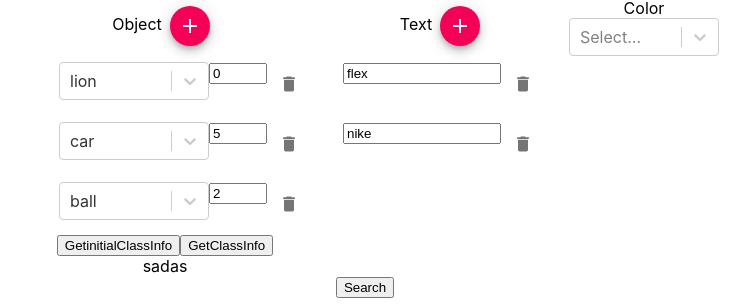
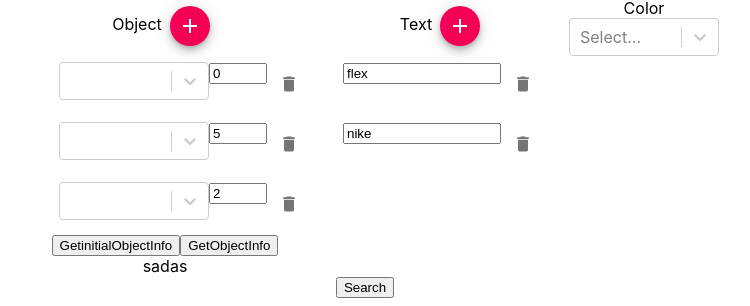
Before and after one commit to jaeyubsong/Simple-React-Flask-App, a React (Create React App) app in the folder react-frontend/: page / in a window 1280 px wide. Shown: the part 184-490 px from the top of the page, without its empty margins (275-1025 px from the left). Built offline with nearby package versions, Linux system fonts and the light colour scheme.

Commit message:
Added 'type' in search options

```diff
--- a/react-frontend/src/components/search/SearchCondition.js
+++ b/react-frontend/src/components/search/SearchCondition.js
@@ -34,22 +34,22 @@ const SearchCondition = (props) => {
 
   const classes = useStyles();
 
-  const initialClassInfo = [{ class: "lion", number: 0 },
-  { class: "car", number: 5 },
-  { class: "ball", number: 2 }];
+  const initialObjectInfo = [{ type: "object", object: "lion", number: 0 },
+  { type: "object", object: "car", number: 5 },
+  { type: "object", object: "ball", number: 2 }];
 
-  const initialOcrInfo = [{ text: "flex" }, { text: "nike" }];
+  const initialOcrInfo = [{ type: "text", text: "flex" }, { type: "text", text: "nike" }];
 
-  const initialColorInfo = [{ color: "aqua"}];
+  const initialColorInfo = [{ type: "color", color: "aqua"}];
 
   const [count, setCount] = useState(0)
-  const [classInfo, setClassInfo] = useState(initialClassInfo)
+  const [objectInfo, setObjectInfo] = useState(initialObjectInfo)
   const [ocrInfo, setOcrInfo] = useState(initialOcrInfo)
   const [colorInfo, setColorInfo] = useState(initialColorInfo);
 
   useEffect(() => {
     console.log("Use effect called");
-    console.log(initialClassInfo);
+    console.log(initialObjectInfo);
     // setClassInfo(initialClassInfo);
   }, [])
 
@@ -70,15 +70,15 @@ const SearchCondition = (props) => {
     setInfoArray(tempArray);
   }
 
-  const addClass = addSearchOption(classInfo, setClassInfo, { class: "", number: 0 });
-  const removeClass = removeSearchOption(classInfo, setClassInfo);
-  const changeClass = changeSearchOption(classInfo, setClassInfo);
+  const addObject = addSearchOption(objectInfo, setObjectInfo, { type: "object", object: "", number: 0 });
+  const removeObject = removeSearchOption(objectInfo, setObjectInfo);
+  const changeObject = changeSearchOption(objectInfo, setObjectInfo);
 
-  const addOcr = addSearchOption(ocrInfo, setOcrInfo, { text: "" });
+  const addOcr = addSearchOption(ocrInfo, setOcrInfo, { type: "text", text: "" });
   const removeOcr = removeSearchOption(ocrInfo, setOcrInfo);
   const changeOcr = changeSearchOption(ocrInfo, setOcrInfo);
 
-  const addColor = addSearchOption(colorInfo, setColorInfo, { color: "" });
+  const addColor = addSearchOption(colorInfo, setColorInfo, { type: "color", color: "" });
   const removeColor = removeSearchOption(colorInfo, setColorInfo);
   const changeColor = changeSearchOption(colorInfo, setColorInfo);
 
@@ -90,13 +90,13 @@ const SearchCondition = (props) => {
         <Grid item>
           <div>
             Object
-            <Fab size="small" color="secondary" aria-label="Add" className={classes.margin} onClick={addClass}>
+            <Fab size="small" color="secondary" aria-label="Add" className={classes.margin} onClick={addObject}>
               <AddIcon />
             </Fab>
             <div>
               {console.log("Rendering")}
-              {console.log(classInfo)}
-              {classInfo.map((mapData, mapIndex) => (
+              {console.log(objectInfo)}
+              {objectInfo.map((mapData, mapIndex) => (
                 <Box display="flex" flexDirection="row" justifyContent="center" key={mapIndex} p={1}>
                   <Box pl={5} width={150}>
                     {console.log(mapData)}
@@ -107,27 +107,27 @@ const SearchCondition = (props) => {
                       // clearable="true"
                       value={[{ label: mapData.class }]}
                       onChange={(option) => {
-                        changeClass(mapIndex, { class: option.value, number: mapData.number });
+                        changeObject(mapIndex, { object: option.value, number: mapData.number });
                       }} />
                   </Box>
                   <Box>
                     <input style={{width: "50px"}} type="number" value={mapData.number} onChange={(event) => {
-                      changeClass(mapIndex, { class: mapData.class, number: parseInt(event.target.value) });
+                      changeObject(mapIndex, { class: mapData.class, number: parseInt(event.target.value) });
                     }} />
                   </Box>
                   <Box>
-                    <IconButton aria-label="Delete" onClick={() => removeClass(mapIndex)}>
+                    <IconButton aria-label="Delete" onClick={() => removeObject(mapIndex)}>
                       <DeleteIcon fontSize="small" />
                     </IconButton>
                   </Box>
 
                 </Box>
               ))}
-              <button onClick={() => console.log(initialClassInfo)}>
-                GetinitialClassInfo
+              <button onClick={() => console.log(initialObjectInfo)}>
+                GetinitialObjectInfo
               </button>
-              <button onClick={() => console.log(classInfo)}>
-                GetClassInfo
+              <button onClick={() => console.log(objectInfo)}>
+                GetObjectInfo
               </button>
 
               <div>sadas</div>
@@ -170,7 +170,7 @@ const SearchCondition = (props) => {
 
         </Grid>
       </Grid>
-      <button onClick={() => props.onClickSearch(classInfo, ocrInfo, colorInfo)}>Search</button>
+      <button onClick={() => props.onClickSearch(objectInfo, ocrInfo, colorInfo)}>Search</button>
 
 
     </div>
--- a/react-frontend/src/components/search/SearchPage.js
+++ b/react-frontend/src/components/search/SearchPage.js
@@ -12,7 +12,9 @@ const SearchPage = () => {
     // console.log(classOption);
     // console.log(ocrOption);
     // console.log(colorOption);
-    console.log(options)
+    const flattened = [].concat(...options);
+    console.log(flattened)
+    // console.log(...options)
     fetchData();
     setSearchComplete(true);
   }
```
